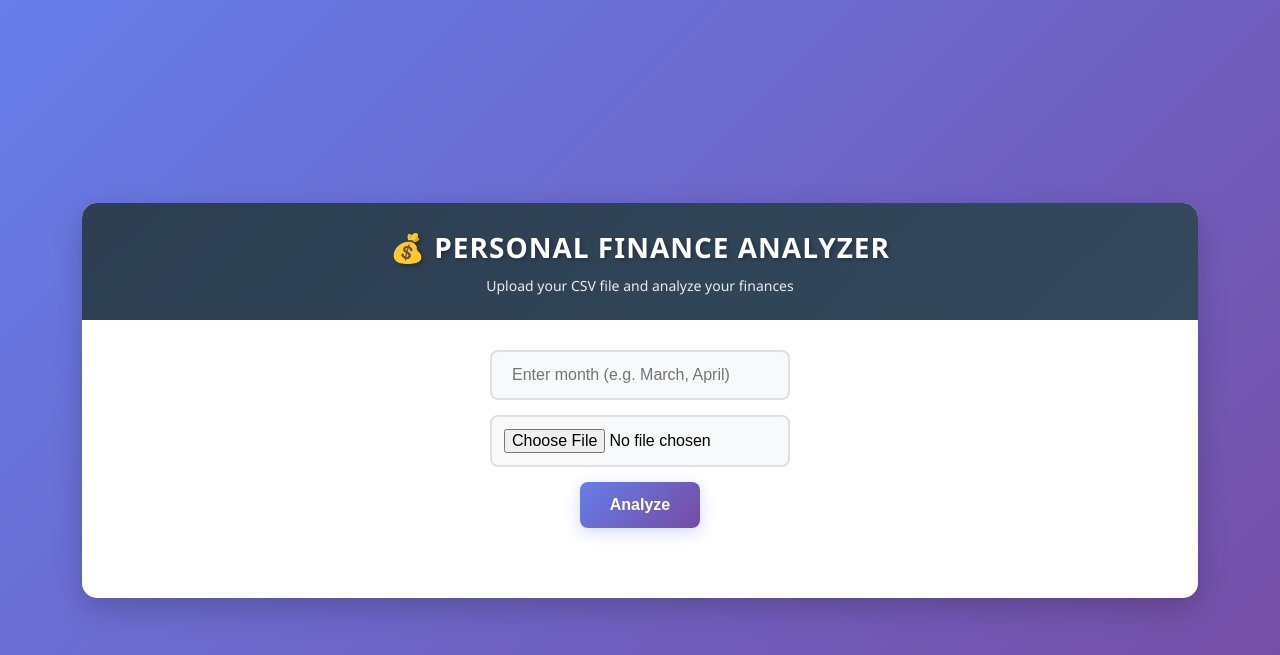
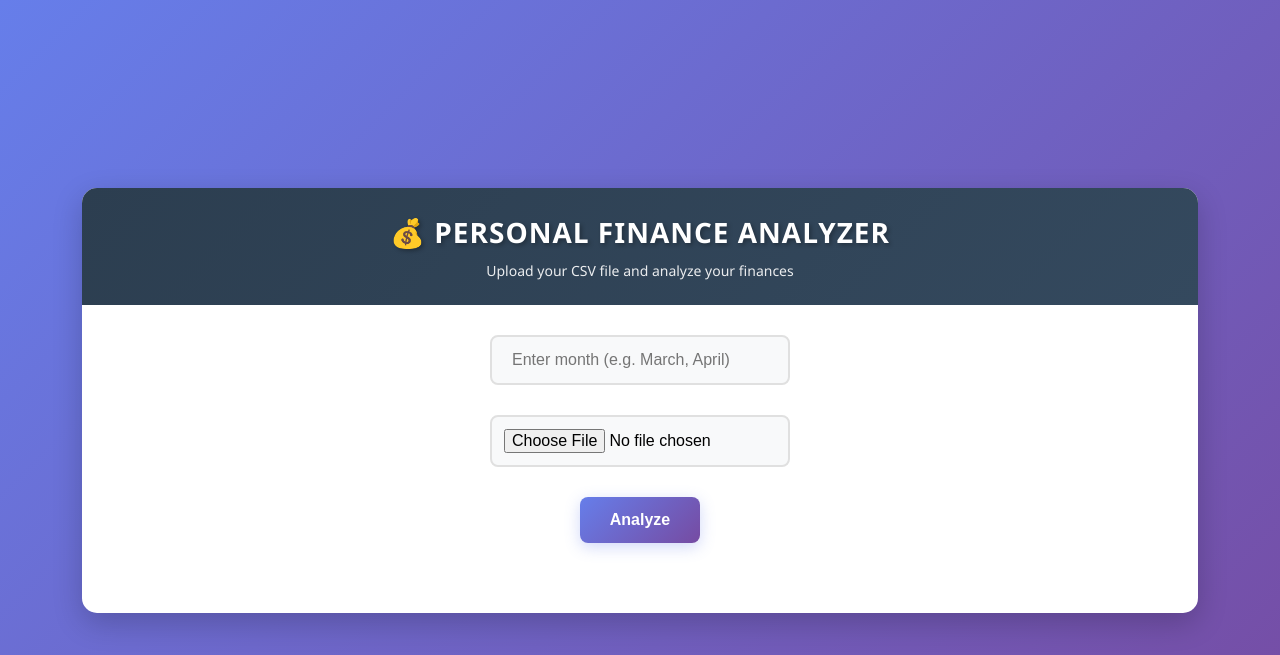
Before and after one commit to Natallllyyy333/finance_manager, a Python web app: template views/index.html in a window 1280 px wide. Shown: the top 655 px of the page. Run offline with Jinja, Linux system fonts and the light colour scheme; the template is opened without the code that fills it, so the values that code supplies are empty.

Commit message:
modify index.html, style.css

```diff
--- a/static/css/style.css
+++ b/static/css/style.css
@@ -184,6 +184,30 @@ button:hover {
     margin: 15px 0;
 }
 
+.sr-only {
+    position: absolute;
+    width: 1px;
+    height: 1px;
+    padding: 0;
+    margin: -1px;
+    overflow: hidden;
+    clip: rect(0, 0, 0, 0);
+    white-space: nowrap;
+    border: 0;
+}
+
+/* Стили для полей ввода */
+.input-field {
+    margin-bottom: 15px;
+}
+
+.input-field label:not(.sr-only) {
+    display: block;
+    margin-bottom: 5px;
+    font-weight: 500;
+    color: #2c3e50;
+}
+
 /* Mobile Styles */
 @media (max-width: 768px) {
     body {
--- a/views/index.html
+++ b/views/index.html
@@ -19,8 +19,14 @@
             <div class="form-container">
                 <form method="POST" enctype="multipart/form-data" id="uploadForm">
                     <div class="input-group">
-                        <input type="text" name="month" placeholder="Enter month (e.g. March, April)" required>
-                        <input type="file" name="file" accept=".csv" required>
+                        <div class="input-field">
+                <label for="monthInput" class="sr-only">Month</label>
+                <input type="text" id="monthInput" name="month" placeholder="Enter month (e.g. March, April)" required>
+            </div>
+                        <div class="input-field">
+                <label for="fileInput" class="sr-only">CSV File</label>
+                <input type="file" id="fileInput" name="file" accept=".csv" required>
+            </div>
                         <button type="submit" id="submitBtn">Analyze</button>
                     </div>
                 </form>
```
